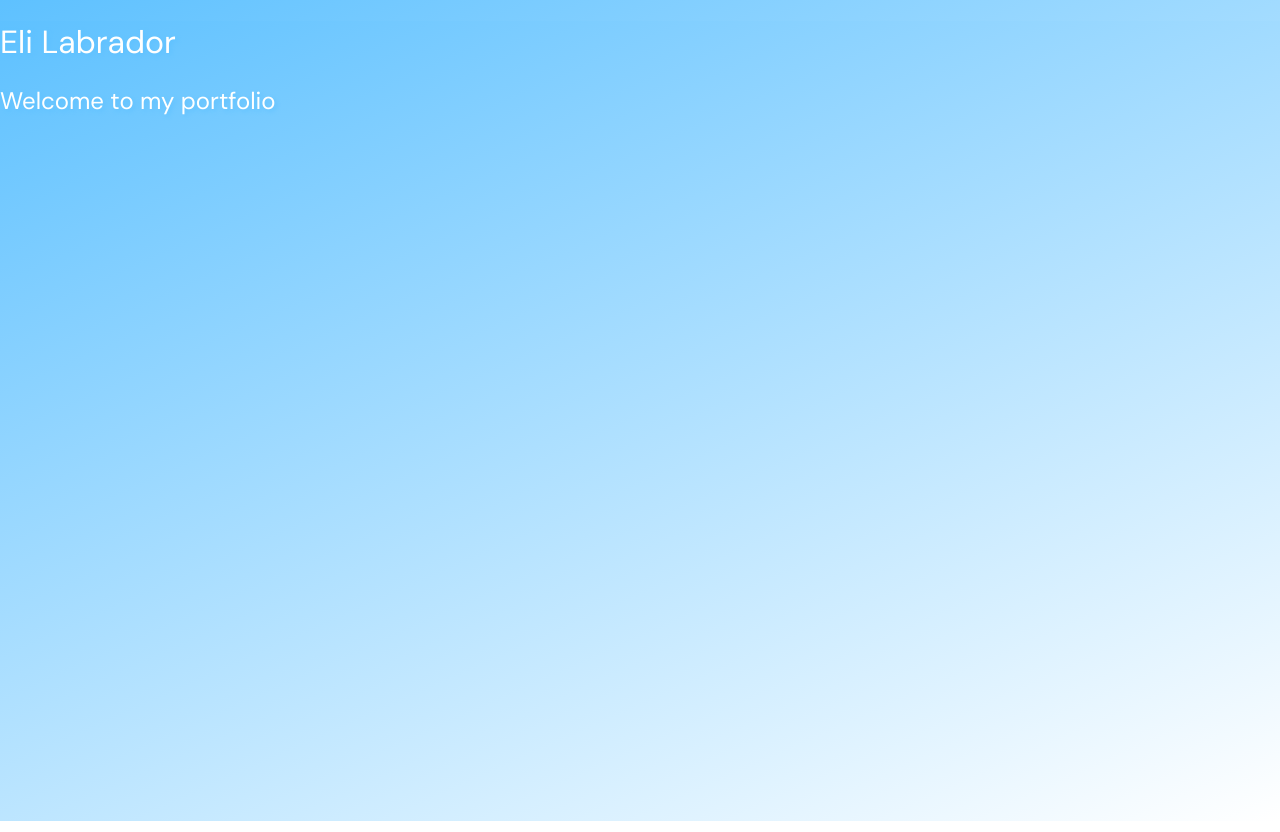
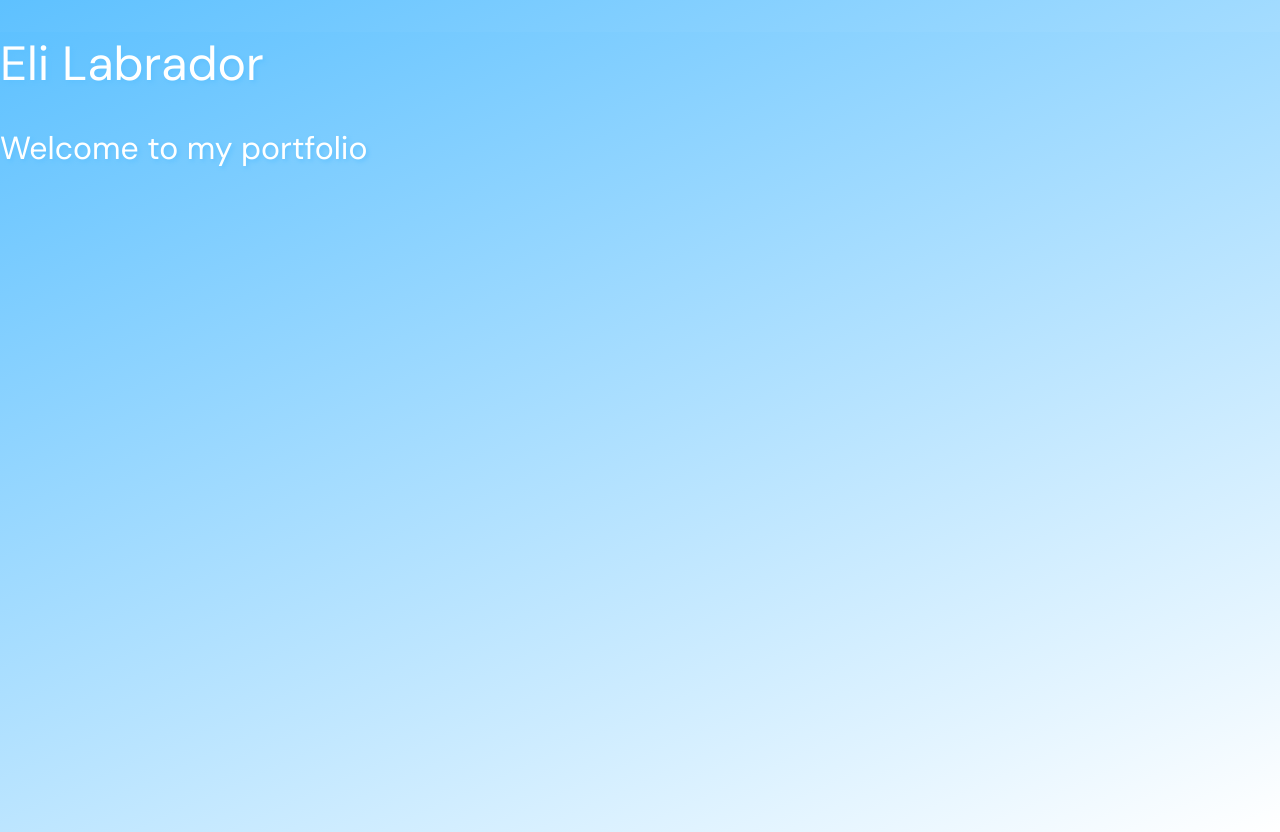
Before and after one commit to EliL04/EliL04.github.io, a plain HTML site: page index.html in a window 1280 px wide. Drawn offline with Linux system fonts and the light colour scheme.

Commit message:
Update index.html

```diff
--- a/index.html
+++ b/index.html
@@ -5,7 +5,7 @@
 </head>
 
 <body>
-  <h1 style="color: white;">Eli Labrador</h1>
-  <h2 style="color: white;">Welcome to my portfolio</h2>
+  <h1 style="color: white; font-size: 36pt;">Eli Labrador</h1>
+  <h2 style="color: white; font-size: 24pt;">Welcome to my portfolio</h2>
 
 </body>
```
